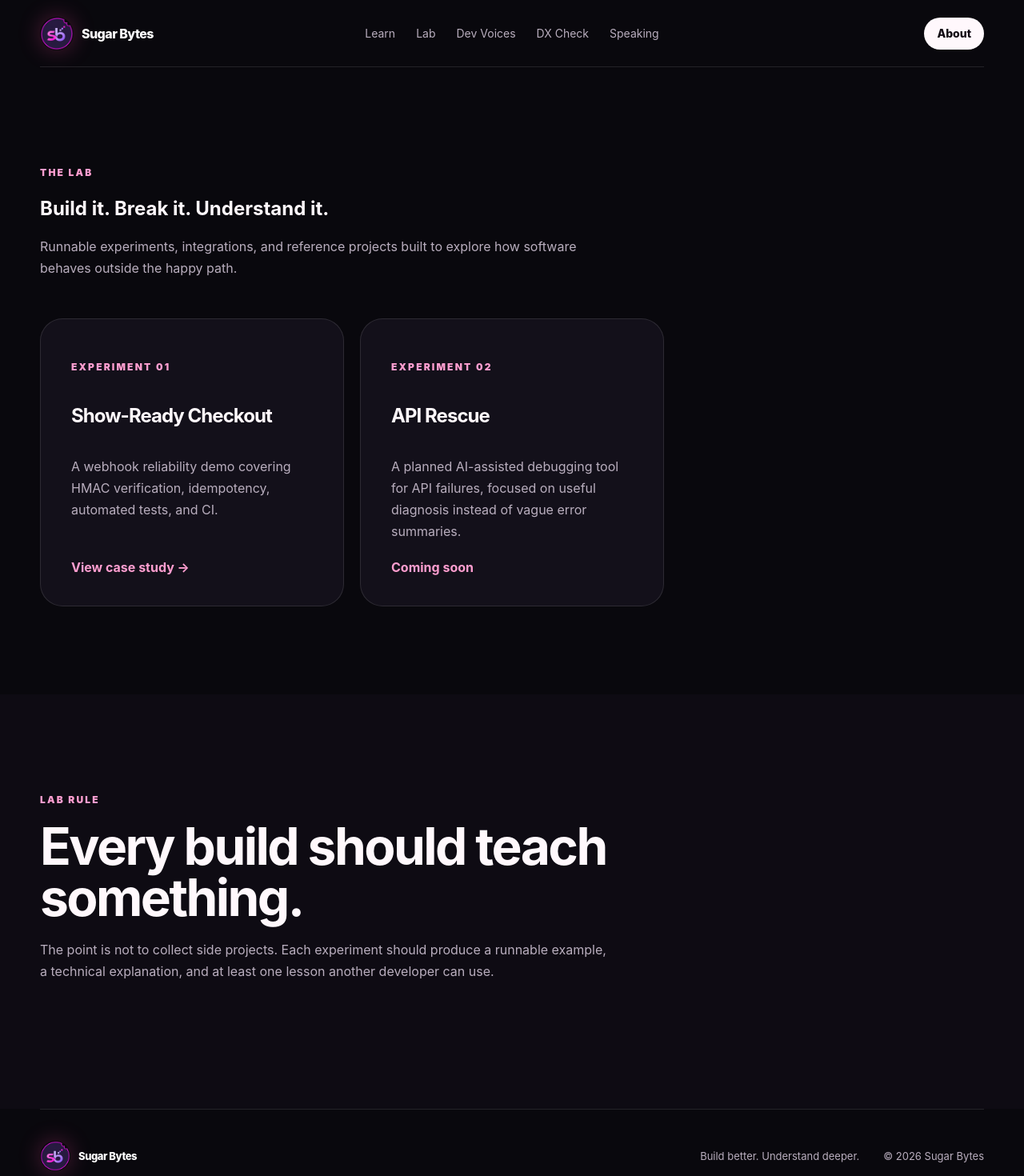
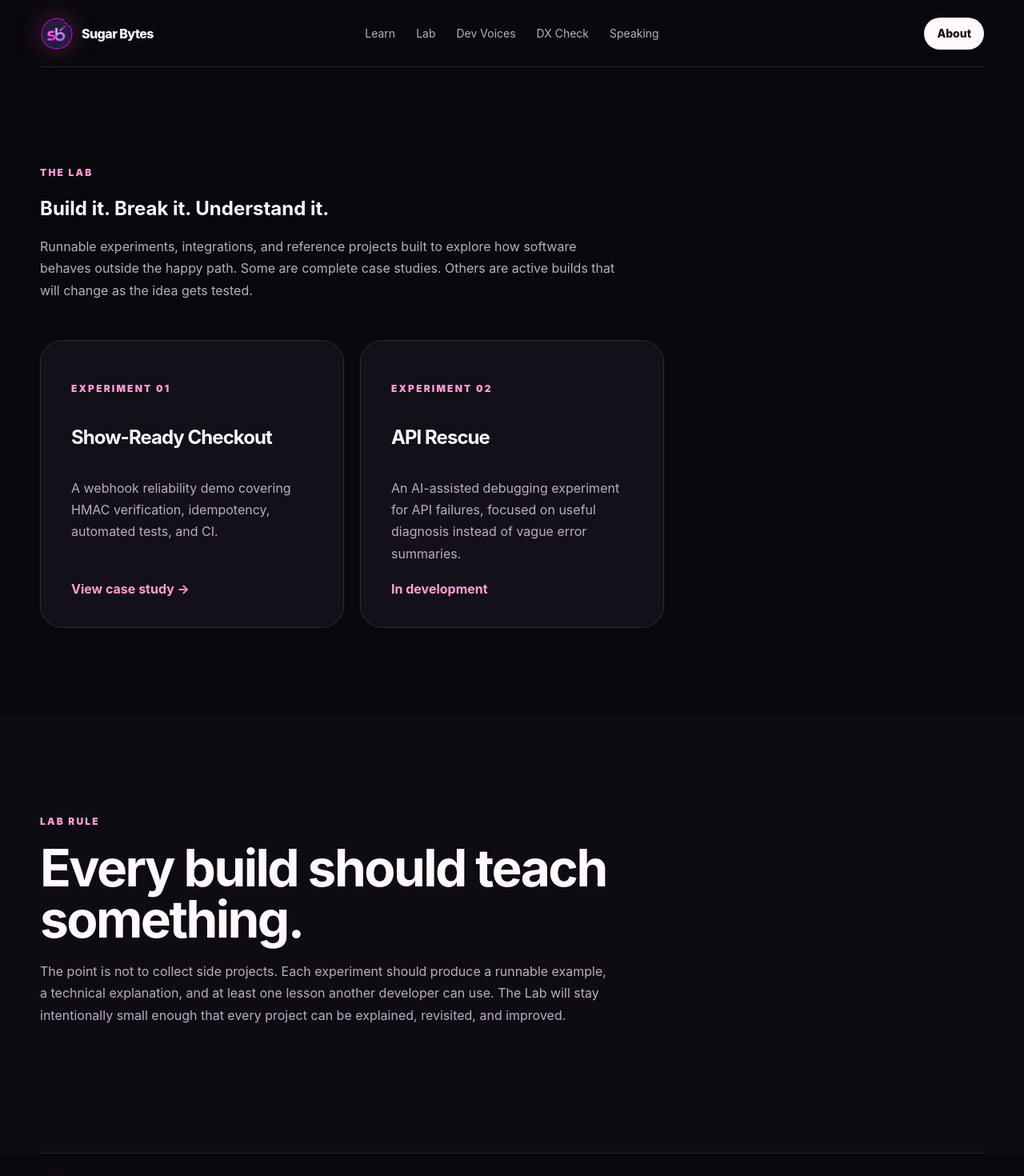
Before and after one commit to KatrinaFinney/sugar-bytes, a Next.js app: page /lab in a window 1280 px wide. Shown: the top 1470 px of the page at 80% size. Built offline with nearby package versions, Linux system fonts and the light colour scheme.

Commit message:
Refine Lab growth-state copy

```diff
--- a/app/lab/page.tsx
+++ b/app/lab/page.tsx
@@ -8,9 +8,9 @@ export default function LabPage() {
     },
     {
       title: "API Rescue",
-      copy: "A planned AI-assisted debugging tool for API failures, focused on useful diagnosis instead of vague error summaries.",
+      copy: "An AI-assisted debugging experiment for API failures, focused on useful diagnosis instead of vague error summaries.",
       href: "#",
-      status: "Coming soon",
+      status: "In development",
     },
   ];
 
@@ -26,7 +26,7 @@ export default function LabPage() {
         <div className="section-heading">
           <p className="kicker">THE LAB</p>
           <h1>Build it. Break it. Understand it.</h1>
-          <p>Runnable experiments, integrations, and reference projects built to explore how software behaves outside the happy path.</p>
+          <p>Runnable experiments, integrations, and reference projects built to explore how software behaves outside the happy path. Some are complete case studies. Others are active builds that will change as the idea gets tested.</p>
         </div>
 
         <div className="program-grid">
@@ -49,7 +49,7 @@ export default function LabPage() {
         <div className="section-heading">
           <p className="kicker">LAB RULE</p>
           <h2>Every build should teach something.</h2>
-          <p>The point is not to collect side projects. Each experiment should produce a runnable example, a technical explanation, and at least one lesson another developer can use.</p>
+          <p>The point is not to collect side projects. Each experiment should produce a runnable example, a technical explanation, and at least one lesson another developer can use. The Lab will stay intentionally small enough that every project can be explained, revisited, and improved.</p>
         </div>
       </section>
 
```
